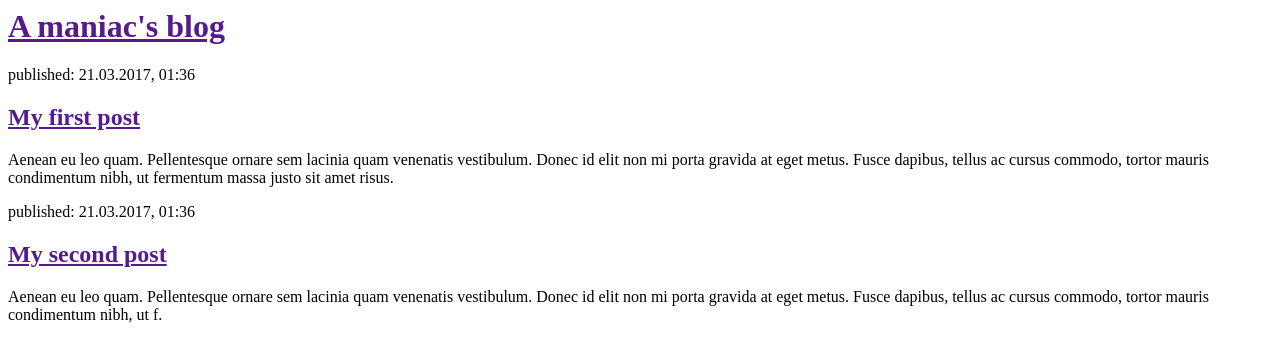
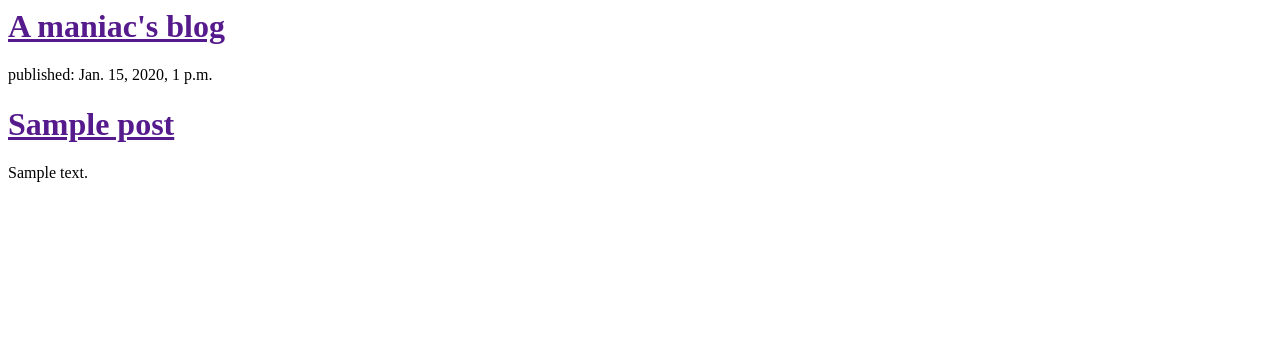
Before and after one commit to ferdogdu/my-first-blog, a Django app: template blog/templates/blog/post_list.html in a window 1280 px wide. Shown: the top 362 px of the page. Run offline with Django 3.2, Linux system fonts and the light colour scheme; the template is opened without the code that fills it: values that come from a table or form of the project are taken from there, others are empty; tables that the repository leaves empty hold one stand-in row (values such as "Sample post").

Commit message:
Modified templates to display posts from database.

```diff
--- a/blog/templates/blog/post_list.html
+++ b/blog/templates/blog/post_list.html
@@ -6,17 +6,12 @@
         <div>
             <h1><a href="">A maniac's blog</a></h1>
         </div>
-
-        <div>
-            <p>published: 21.03.2017, 01:36</p>
-            <h2><a href="">My first post</a></h2>
-            <p>Aenean eu leo quam. Pellentesque ornare sem lacinia quam venenatis vestibulum. Donec id elit non mi porta gravida at eget metus. Fusce dapibus, tellus ac cursus commodo, tortor mauris condimentum nibh, ut fermentum massa justo sit amet risus.</p>
-        </div>
-
-        <div>
-            <p>published: 21.03.2017, 01:36</p>
-            <h2><a href="">My second post</a></h2>
-            <p>Aenean eu leo quam. Pellentesque ornare sem lacinia quam venenatis vestibulum. Donec id elit non mi porta gravida at eget metus. Fusce dapibus, tellus ac cursus commodo, tortor mauris condimentum nibh, ut f.</p>
-        </div>
+		{% for post in posts %}
+			<div>
+				<p>published: {{ post.published_date }}</p>
+				<h1><a href="">{{ post.title }}</a></h1>
+				<p>{{ post.text|linebreaksbr }}</p>
+			</div>
+		{% endfor %}
     </body>
 </html>
--- a/blog/views.py
+++ b/blog/views.py
@@ -1,4 +1,10 @@
 from django.shortcuts import render
+from .models import Post
+from django.utils import timezone
 
 def post_list(request):
     return render(request, 'blog/post_list.html', {})
+
+def post_list(request):
+    posts = Post.objects.filter(published_date__lte=timezone.now()).order_by('published_date')
+    return render(request, 'blog/post_list.html', {'posts': posts})
```
